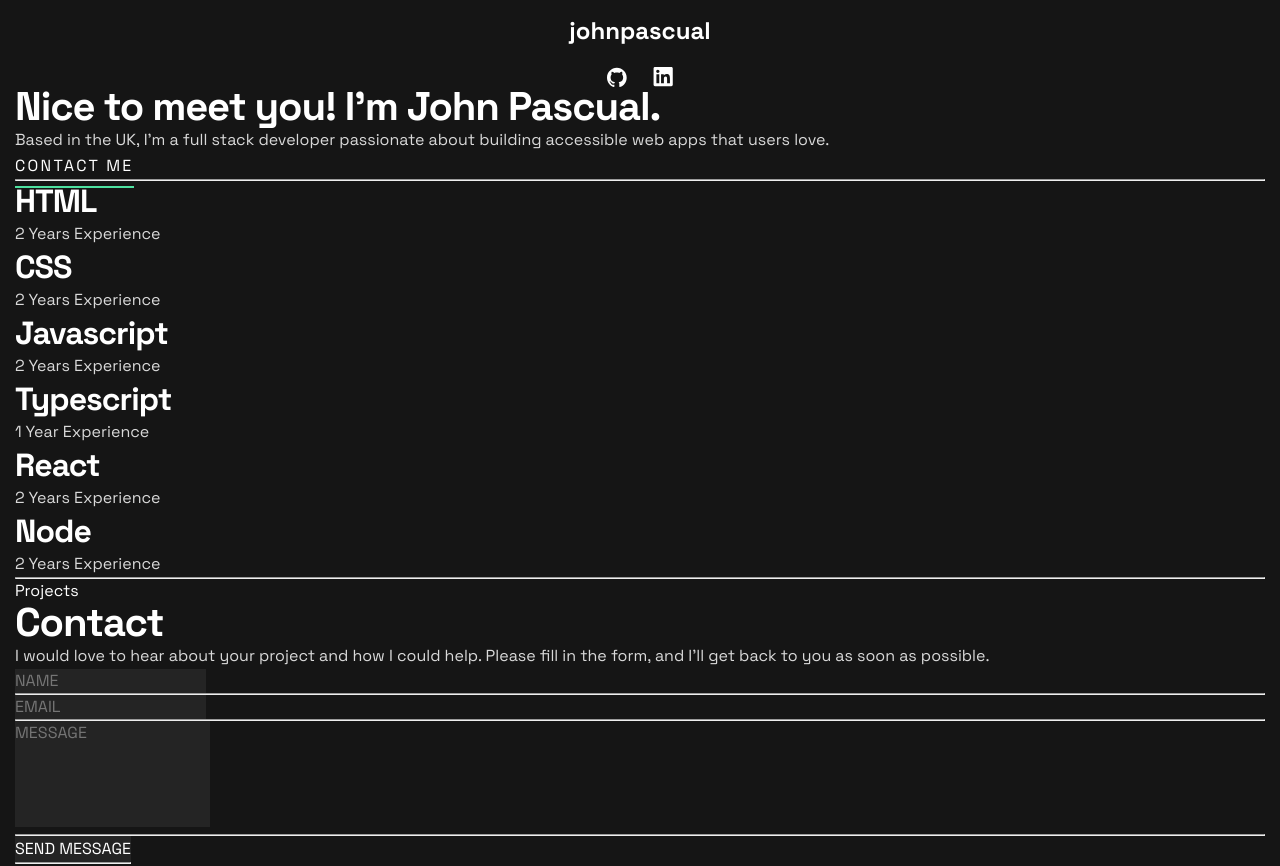
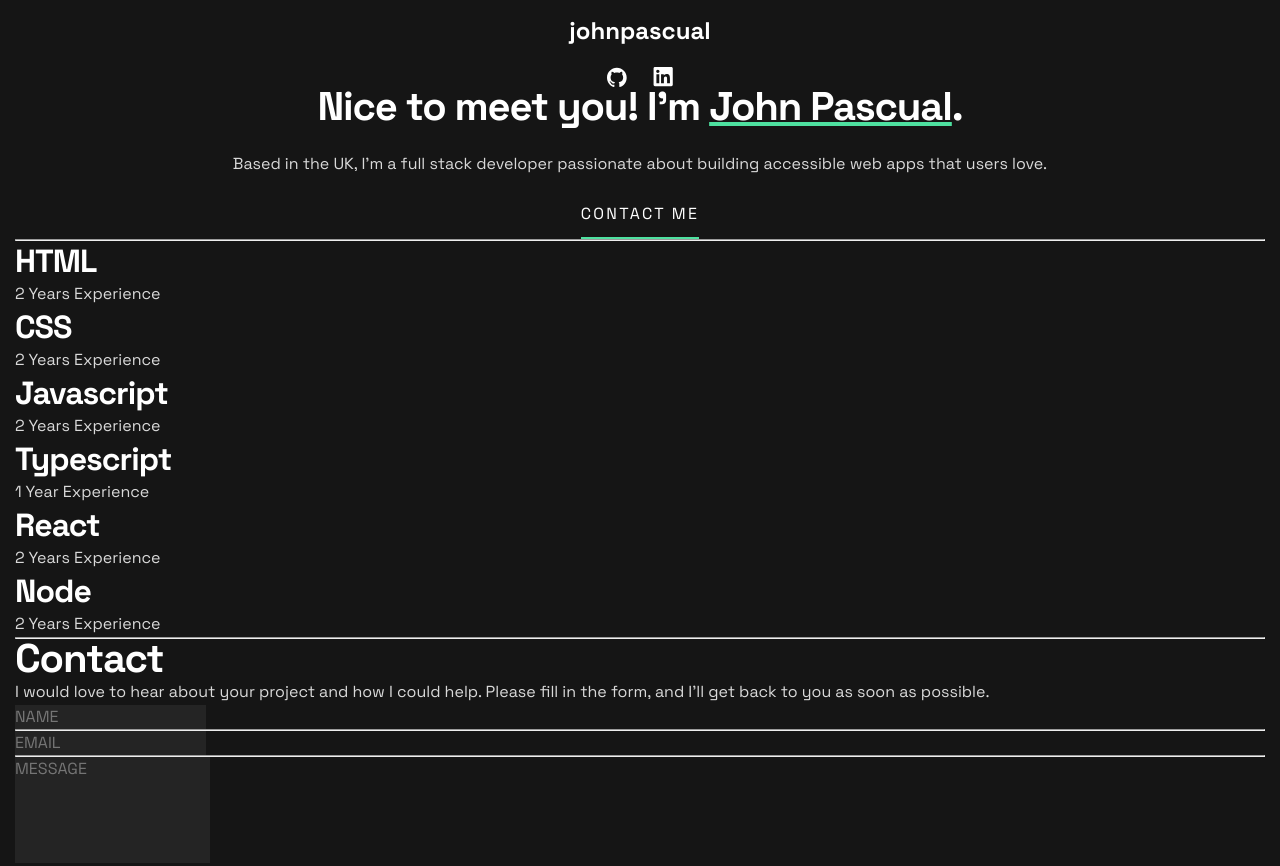
Before and after one commit to tsmjohnpascual/portfolio, a React (Vite) app: page / in a window 1280 px wide. Shown: the top 866 px of the page. Built offline with nearby package versions, Linux system fonts and the light colour scheme.

Commit message:
style profile

```diff
--- a/src/App.jsx
+++ b/src/App.jsx
@@ -11,7 +11,7 @@ const App = () => {
       <NavBar sectionId="top-nav" />
       <Profile />
       <Skills />
-      <Projects />
+      {/* <Projects /> */}
       <Contact />
       <NavBar sectionId="bot-nav" />
     </>
--- a/src/components/Profile/Profile.jsx
+++ b/src/components/Profile/Profile.jsx
@@ -4,7 +4,7 @@ import classes from "./Profile.module.css";
 const Profile = () => {
   return (
     <section id="profile">
-      <div className={`${classes.container}`}>
+      <div className={`${classes.container} container`}>
         <h1 className={`${classes.title} text-heading-xl`}>
           Nice to meet you! I'm{" "}
           <span className={`${classes.underline}`}>John Pascual</span>.
--- a/src/components/Profile/Profile.module.css
+++ b/src/components/Profile/Profile.module.css
@@ -1,20 +1,7 @@
-/* .container {
+.container {
   text-align: center;
-  padding: 0 15px;
+  gap: 24px;
 }
-
-.title {
-  font-size: 40px;
-  font-weight: 700;
-  line-height: 40px;
-  letter-spacing: -1.14px;
-}
-
-.introduction {
-  font-size: 16px;
-  line-height: 26px;
-  color: #d9d9d9;
-} */
 
 .contactMe {
   color: white;
@@ -24,6 +11,6 @@
   padding-bottom: 10px;
 }
 
-/* .underline {
+.underline {
   text-decoration: solid underline #4ee1a0 4px;
-} */
+}
```
